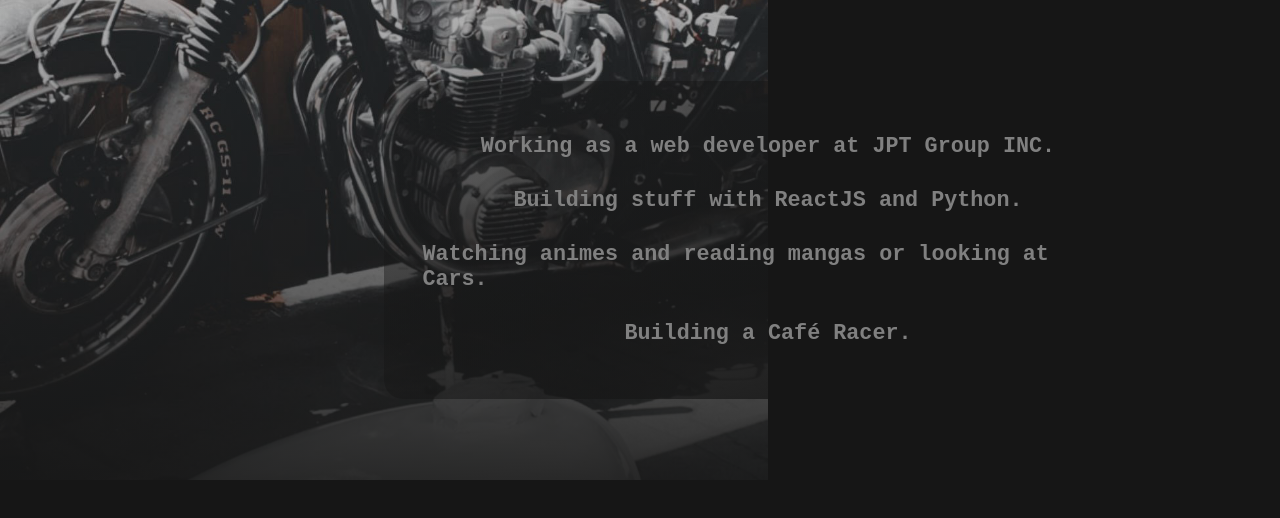
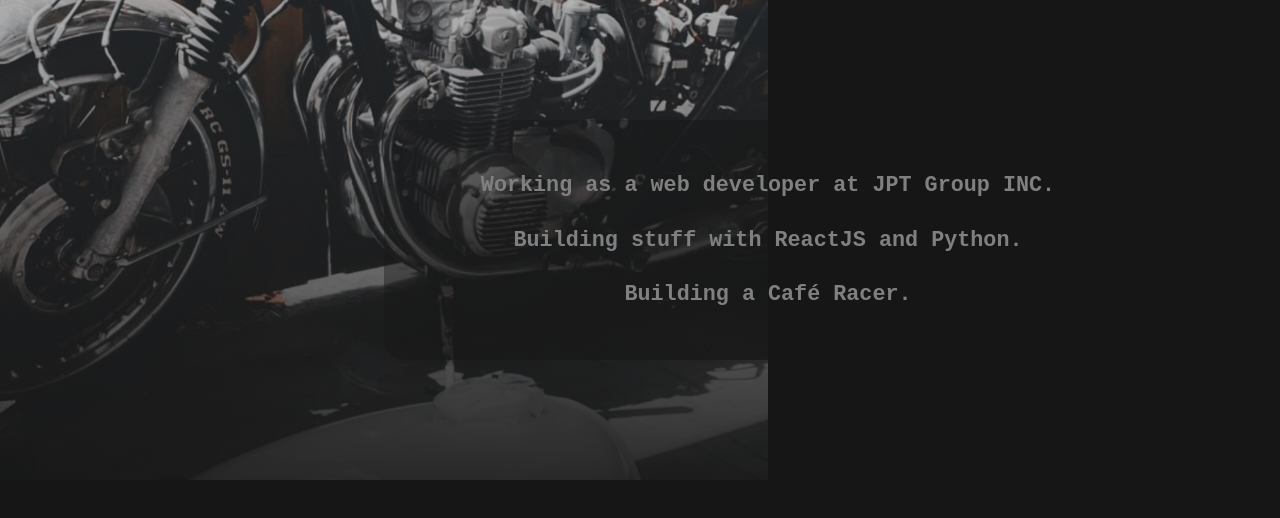
Before and after one commit to the-auk/public-web, a Next.js app: page /About in a window 1280 px wide. Shown: the top 518 px of the page. Built offline with nearby package versions, Linux system fonts and the light colour scheme; a web font is replaced by a local one.

Commit message:
Update About.js

```diff
--- a/pages/About.js
+++ b/pages/About.js
@@ -8,10 +8,9 @@ export default function About() {
         <div className={styles.textarea}>
                 <h1>Working as a web developer at JPT Group INC.</h1>
                 <h1>Building stuff with ReactJS and Python.</h1>
-                <h1>Watching animes and reading mangas or looking at Cars.</h1>
                 <h1>Building a Café Racer.</h1>
-            </div>
-
+        </div>
+        <div className={styles.blur}></div>
         </div>
 
         <Head>
```
